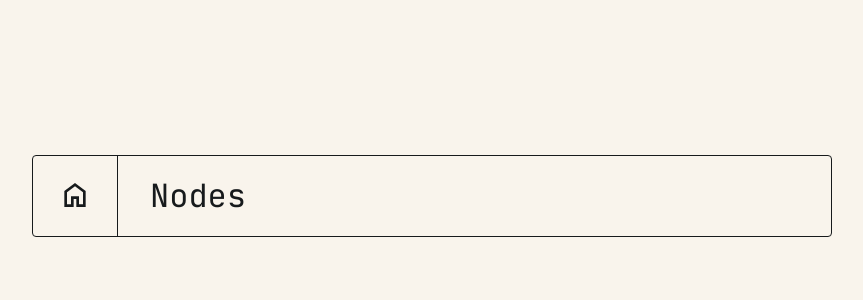
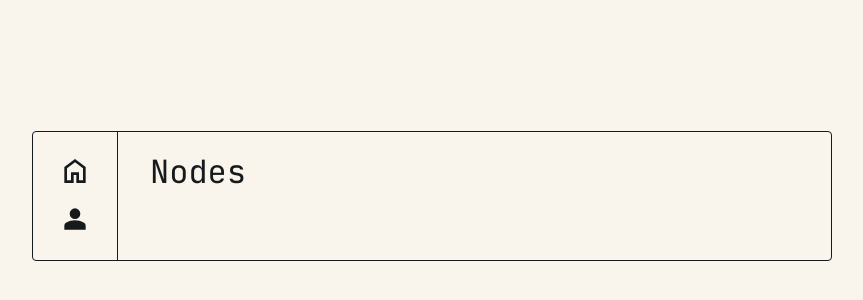
Before and after one commit to Witte-Steur/Nodes, a Vue app: page / in a window 1280 px wide. Shown: the part 124-424 px from the top of the page, without its empty margins (208-1071 px from the left). Built offline with nearby package versions, Linux system fonts and the light colour scheme.

Commit message:
Added routing links to the IconBar navigation component

```diff
--- /dev/null
+++ b/src/components/icons/Account.vue
@@ -0,0 +1,7 @@
+<template>
+  <svg xmlns="http://www.w3.org/2000/svg" viewBox="0 -960 960 960">
+    <path
+      d="M367-527q-47-47-47-113t47-113q47-47 113-47t113 47q47 47 47 113t-47 113q-47 47-113 47t-113-47ZM160-160v-112q0-34 17.5-62.5T224-378q62-31 126-46.5T480-440q66 0 130 15.5T736-378q29 15 46.5 43.5T800-272v112H160Z"
+    />
+  </svg>
+</template>
--- a/src/components/navigation/IconBar.scss
+++ b/src/components/navigation/IconBar.scss
@@ -6,6 +6,12 @@
   li {
     svg {
       vertical-align: -0.125em;
+      transition: transform 0.2s;
+    }
+
+    a:focus svg,
+    a:hover svg {
+      transform: scale(1.25);
     }
   }
 }
--- a/src/components/navigation/IconBar.vue
+++ b/src/components/navigation/IconBar.vue
@@ -1,11 +1,17 @@
 <script lang="ts" setup>
   import Home from '../icons/Home.vue';
+  import Account from '../icons/Account.vue';
 
   import './IconBar.scss';
 </script>
 
 <template>
   <ul class="IconBar">
-    <li><Home /></li>
+    <li>
+      <RouterLink to="/"><Home /></RouterLink>
+    </li>
+    <li>
+      <RouterLink to="/account"><Account /></RouterLink>
+    </li>
   </ul>
 </template>
--- a/src/main.ts
+++ b/src/main.ts
@@ -5,7 +5,7 @@ import { routes } from './configuration/routes.ts';
 
 import App from './App.vue';
 
-import './style.css';
+import './style.scss';
 
 const router = createRouter({
   history: createWebHistory(),
--- a/src/style.css
+++ b/src/style.scss
@@ -43,3 +43,7 @@ h1 {
     vertical-align: -0.125em;
   }
 }
+
+a {
+  color: var(--color--text);
+}
```
